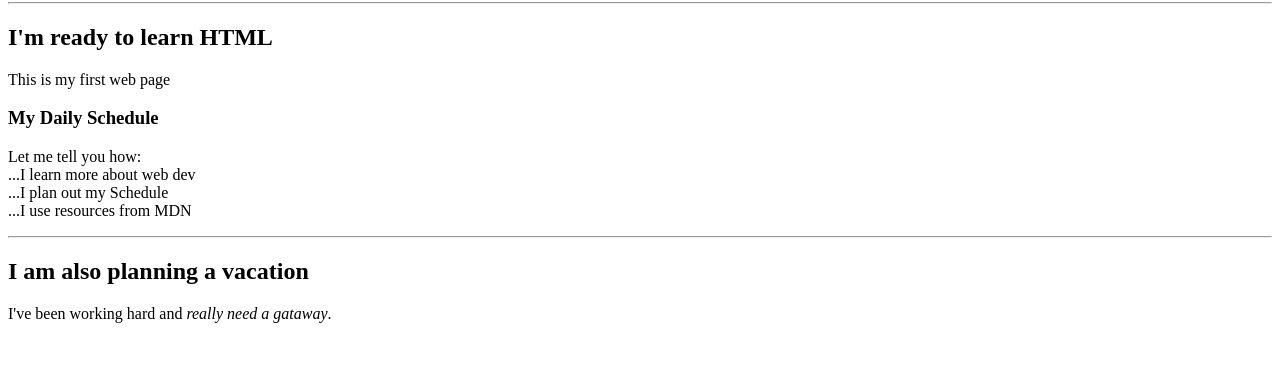
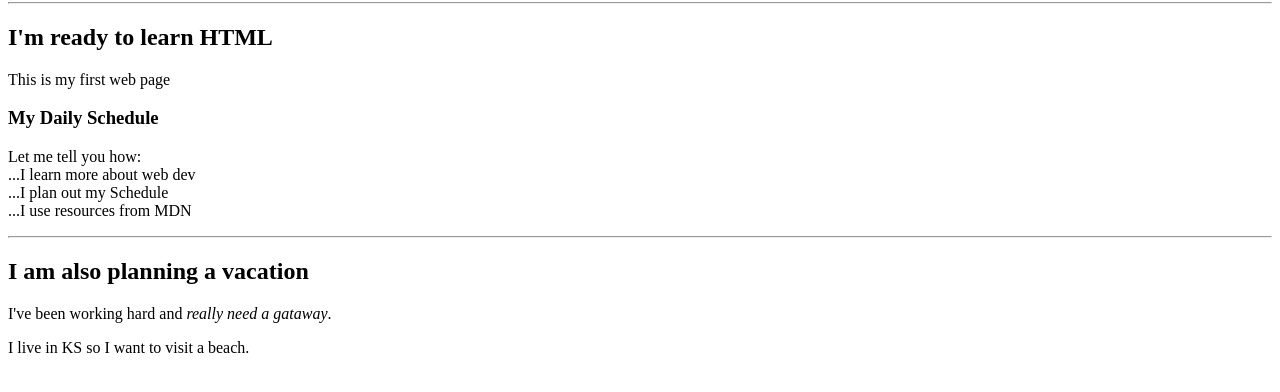
Before and after one commit to acarusillo/html_HelloWorld, a plain HTML site: page index.html in a window 1280 px wide. Shown: the part 78-470 px from the top of the page. Drawn offline with Linux system fonts and the light colour scheme.

Commit message:
html is updated

```diff
--- a/index.html
+++ b/index.html
@@ -27,6 +27,7 @@
 
         <h2>I am also planning a vacation</h2>
         <p>I've been working hard and <em>really need a gataway</em>.</p>
+        <p>I live in KS so I want to visit a beach.</p>
 
         <script src="" async defer></script>
     </body>
```
